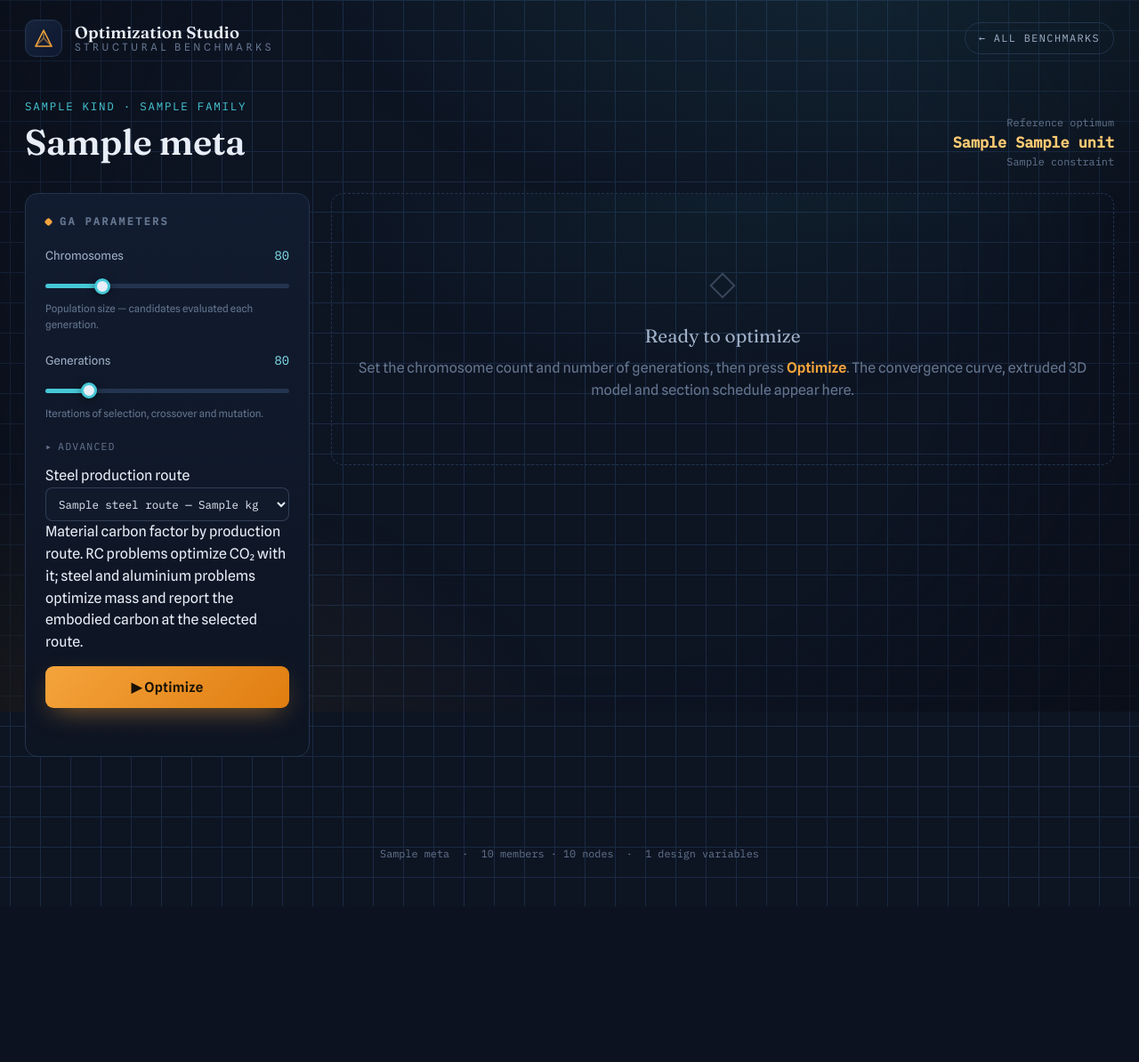
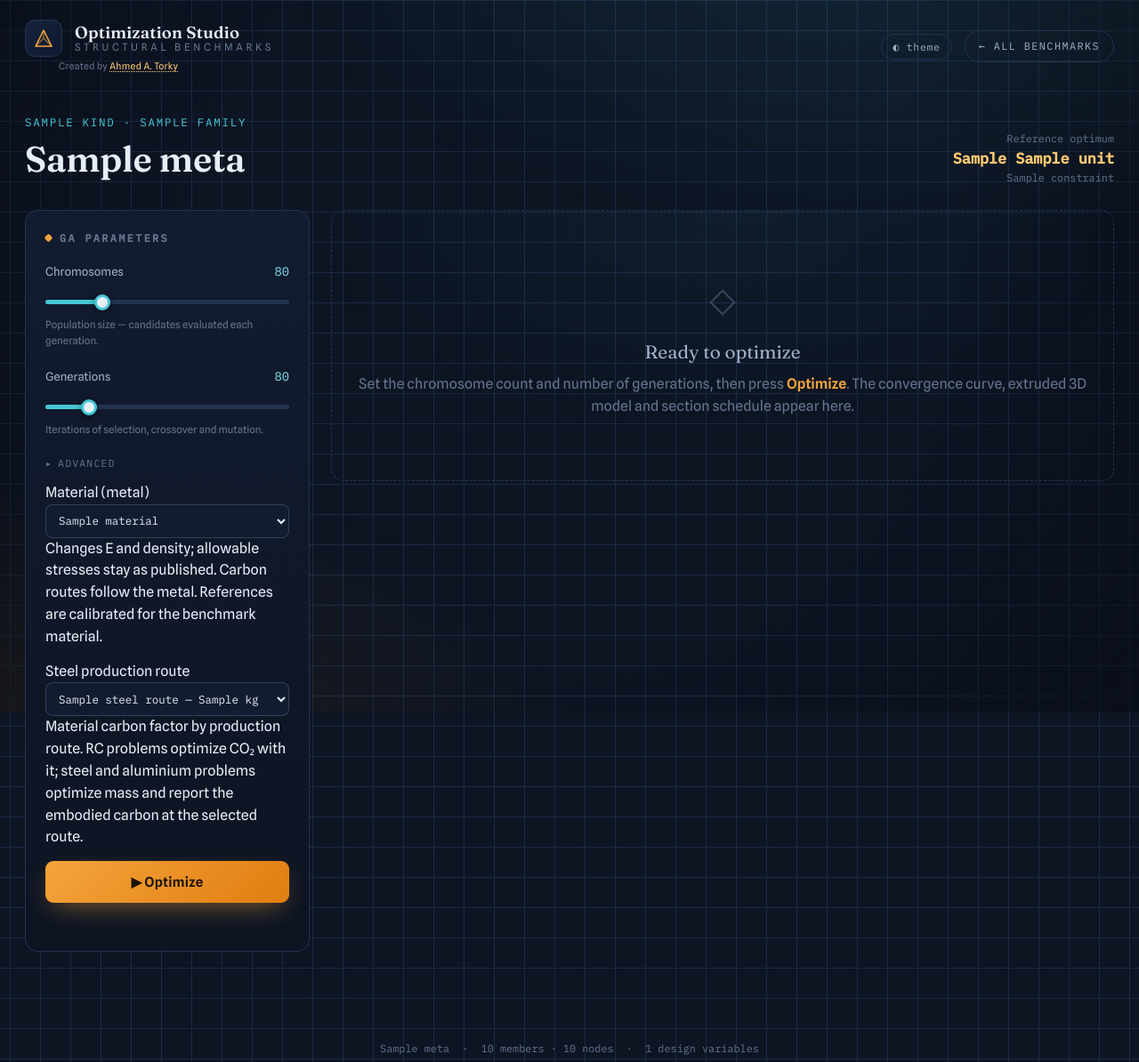
Before and after one commit to Ahmed-A-Torky/LCA-based-Structural-Optimization-STEEL-and-RC-, a Flask app: template templates/problem.html in a window 1280 px wide. Shown: the top 1194 px of the page at 89% size. Before the commit the page ends 1019 px from the top, so only its background shows below. Run offline with Flask 3, Linux system fonts and the light colour scheme; the template is opened without the code that fills it: most values are stand-ins (such as "Sample title", 1, 10 or a date in 2020); some libraries are stand-ins or nearby versions.

Commit message:
Add files via upload

```diff
--- a/app.py
+++ b/app.py
@@ -79,8 +79,10 @@ def problem_page(key):
     p0 = E.PROBLEMS[key]()
     routes = E.routes_for(p0.material)
     m["material"] = p0.material
+    metal_ok = m.get("family") in ("static", "frequency") and key != "mrf3"
     return render_template("problem.html", meta=m, steel_routes=routes,
-                           default_route=p0.steel_route)
+                           default_route=p0.steel_route,
+                           materials=(E.MATERIALS if metal_ok else None))
 
 
 @app.route("/api/problems")
@@ -105,6 +107,8 @@ def api_problem(key):
 
 def _run_job(job_id, key, params):
     p = E.PROBLEMS[key]()
+    if params.get("material"):
+        p.set_material(str(params["material"]))
     if hasattr(p, "set_steel_route") and params.get("steel_route"):
         p.set_steel_route(str(params["steel_route"]))
     di = params.get("design") or {}
@@ -160,6 +164,8 @@ def _run_job(job_id, key, params):
             "history": res["history"],
             "history_feasible": res["history_feasible"],
             "freq_history": res.get("freq_history"),
+            "scatter": list(getattr(p, "archive", []) or []),
+            "material": getattr(p, "material_choice", "benchmark"),
             "freq_target": freq_target,
             "evaluations": res["evaluations"],
             "evaluation": ev,
--- a/render.yaml
+++ b/render.yaml
@@ -8,6 +8,8 @@ services:
     buildCommand: pip install -r requirements.txt
     startCommand: gunicorn app:app --workers 1 --threads 8 --timeout 180 --bind 0.0.0.0:$PORT
     envVars:
+      - key: PYTHON_VERSION
+        value: "3.12.4"
       # Allow your Wix site to embed this app in an iframe.
       # Replace with your real Wix domain, or use "*" to allow any site.
       - key: EMBED_ALLOW
--- a/static/style.css
+++ b/static/style.css
@@ -345,9 +345,44 @@ footer.foot a{color:var(--cyan)}
 @keyframes spin{to{transform:rotate(360deg)}}
 
 /* steel route selector */
-.route-sel{width:100%;background:var(--bg-2,#101a2b);color:var(--fg,#e8eef7);
+.route-sel{width:100%;background:var(--ink-2);color:var(--fg);
   border:1px solid rgba(110,130,160,.35);border-radius:8px;padding:9px 10px;
   font-family:var(--font-mono);font-size:.78rem;outline:none}
 .route-sel:focus{border-color:var(--cyan,#46c8d6)}
 
 .badge.member{background:rgba(142,162,192,.14);color:#a9bcd8;border:1px solid rgba(142,162,192,.4)}
+
+
+/* ---- byline, theme toggle, amplitude legend, carbon card, scatter ---- */
+.brand-wrap{display:flex;flex-direction:column;gap:2px}
+.byline{font-size:.66rem;color:var(--fg-faint);letter-spacing:.03em;padding-left:38px;font-family:var(--font-body)}
+.byline a{color:var(--amber-soft);text-decoration:none;border-bottom:1px dotted currentColor}
+.theme-btn{margin-left:auto;margin-right:14px;background:transparent;color:var(--fg-dim);border:1px solid var(--line);
+  border-radius:999px;padding:6px 12px;font-family:var(--font-mono);font-size:.72rem;cursor:pointer;letter-spacing:.06em}
+.theme-btn:hover{color:var(--fg);border-color:var(--cyan)}
+.amp-legend{display:flex;align-items:center;gap:10px;font-family:var(--font-mono);font-size:.7rem;color:var(--fg-faint);margin:10px 0 2px}
+.amp-legend .grad{flex:0 0 160px;height:8px;border-radius:4px;background:linear-gradient(90deg,hsl(170 70% 50%),hsl(40 80% 55%),hsl(0 70% 55%));border:1px solid var(--line)}
+.carbon-card{margin-top:14px;padding:16px 18px;border:1px solid var(--line);border-radius:var(--radius-sm);
+  background:linear-gradient(135deg,rgba(94,201,138,.10),transparent 60%),var(--ink-2)}
+.carbon-card .cc-head{display:flex;align-items:baseline;gap:14px;flex-wrap:wrap}
+.carbon-card .cc-lab{font-family:var(--font-mono);font-size:.7rem;letter-spacing:.14em;text-transform:uppercase;color:var(--fg-faint)}
+.carbon-card .cc-tot{font-family:var(--font-display);font-size:1.7rem;color:var(--green)}
+.carbon-card .cc-cost{font-family:var(--font-display);font-size:1.25rem;color:var(--amber-soft);margin-left:auto}
+.carbon-card .cc-rows{display:grid;grid-template-columns:1fr 1fr;gap:6px 26px;margin-top:10px}
+.carbon-card .cc-row{display:grid;grid-template-columns:110px 1fr 90px;align-items:center;gap:10px;font-size:.8rem}
+.carbon-card .cc-row .minibar{height:7px;border-radius:4px;background:var(--ink-3);overflow:hidden}
+.carbon-card .cc-row .minibar i{display:block;height:100%;border-radius:4px}
+.carbon-card .cc-row .v{font-family:var(--font-mono);font-size:.74rem;color:var(--fg-dim);text-align:right}
+.carbon-card .cc-note{margin-top:10px;font-size:.74rem;color:var(--fg-faint)}
+#scatCanvas{width:100%;height:300px;display:block}
+
+/* ---- light theme ---- */
+[data-theme="light"]{--ink:#f4f6fa;--ink-2:#ffffff;--ink-3:#e8edf4;--line:#d3dae6;--grid:#e1e7f0;
+  --fg:#16263f;--fg-dim:#3f4d66;--fg-faint:#6c7891;--amber:#c87f16;--amber-soft:#9c6410;--cyan:#1a8fa0;--cyan-soft:#146f7c;
+  --green:#2e9e63;--danger:#c0392b;--violet:#6c5ce7;--shadow:0 18px 50px -26px rgba(20,30,50,.28)}
+[data-theme="light"] body{background:#f4f6fa;background-image:none}
+[data-theme="light"] body::before{opacity:.35}
+[data-theme="light"] #three-host{background:radial-gradient(600px 300px at 50% 20%,rgba(26,143,160,.08),transparent),#eef2f7}
+[data-theme="light"] .carbon-card{background:linear-gradient(135deg,rgba(46,158,99,.10),transparent 60%),#fff}
+
+[data-theme="light"] .route-sel{background:#fff;border-color:#c9d2df}
--- a/static/workspace.js
+++ b/static/workspace.js
@@ -1,3 +1,14 @@
+// ---- theme + amplitude colour scale (shared by every bar and chart) ----
+function cssVar(n){ return getComputedStyle(document.documentElement).getPropertyValue(n).trim(); }
+function isLight(){ return document.documentElement.getAttribute('data-theme') === 'light'; }
+function ampColor(t){                       // 0 -> teal, 1 -> amber, >1 -> red
+  const u = Math.max(0, Math.min(1.2, t));
+  const h = u >= 1 ? 0 : 170 - 130*u;
+  return `hsl(${h.toFixed(0)} 72% ${isLight() ? '42%' : '55%'})`;
+}
+function ampLegend(left, right){
+  return `<div class="amp-legend"><span>${left}</span><span class="grad"></span><span>${right}</span></div>`;
+}
 /* ============================================================
    workspace.js — optimization control, polling, and all views
    ============================================================ */
@@ -44,6 +55,7 @@ function gaParams(){
   const seed = +document.getElementById('seed').value;
   const routeEl = document.getElementById('steelRoute');
   let extra = routeEl ? {steel_route: routeEl.value} : {};
+  const mSel = document.getElementById('matSel'); if(mSel) extra.material = mSel.value;
   const dM = document.getElementById('dM');
   if(dM){
     extra.design = {M_kNm:+dM.value, L_m:+document.getElementById('dL').value,
@@ -110,6 +122,7 @@ async function poll(nGen){
 
 function setProgress(gen, tot, pct, best, feasible, f1){
   document.getElementById('barFill').style.width = Math.min(100, pct) + '%';
+  document.getElementById('barFill').style.background = ampColor(Math.min(100, pct)/100);
   document.getElementById('pctTxt').textContent = Math.round(Math.min(100,pct)) + '%';
   document.getElementById('genNow').textContent = gen;
   const b = document.getElementById('bestNow');
@@ -164,10 +177,12 @@ function renderViews(){
   host.innerHTML = '';
   if(want.includes('results'))  host.appendChild(viewResults());
   if(want.includes('fitness'))  host.appendChild(viewFitness());
+  if(want.includes('fitness') && CURRENT.scatter && CURRENT.scatter.length) host.appendChild(viewScatter());
   if(want.includes('model'))    host.appendChild(viewModel());
   if(want.includes('sections')) host.appendChild(viewSections());
 
   if(want.includes('fitness')) drawFitness();
+  if(want.includes('fitness') && CURRENT.scatter && CURRENT.scatter.length) drawScatter();
   if(want.includes('model'))   initThree();
 }
 
@@ -221,14 +236,23 @@ function viewResults(){
   }
   wrap.appendChild(grid);
   if(ev.carbon){
-    const c = ev.carbon;
-    const parts = Object.entries(c.breakdown).map(([k,v])=>`${k} <b>${v.toFixed(0)}</b>`).join(' \u00b7 ');
-    const cn = document.createElement('div'); cn.className = 'note';
-    cn.innerHTML = `<b>Embodied carbon: ${c.total.toFixed(1)} kg CO\u2082</b> \u2014 ${parts}.
-      ${c.material === 'rebar' ? 'Objective is CO\u2082; concrete 224.94 kg/m\u00b3 (BEDEC), rebar'
-        : 'Objective is mass; carbon reported for ' + c.material + ' at'} <b>${c.factor.toFixed(2)} kg/kg</b>
-      (${c.route} route).`;
-    wrap.appendChild(cn);
+    const c = ev.carbon, bd = c.breakdown, tot = c.total || 1;
+    const cost = c.cost || null;
+    const rows = Object.entries(bd).map(([k,v]) => `<div class="cc-row"><span>${k}</span>
+        <div class="minibar"><i style="width:${(v/tot*100).toFixed(0)}%;background:${ampColor(v/tot)}"></i></div>
+        <span class="v">${v.toFixed(0)} kg · ${(v/tot*100).toFixed(0)}%</span></div>`).join('');
+    const crow = cost ? Object.entries(cost.breakdown).map(([k,v]) => `${k} ${v.toFixed(0)}`).join(' · ') : '';
+    const card = document.createElement('div'); card.className = 'carbon-card';
+    card.innerHTML = `<div class="cc-head"><span class="cc-lab">Embodied CO\u2082 (cradle to gate)</span>
+        <span class="cc-tot">${c.total.toFixed(1)} kg CO\u2082</span>
+        ${cost ? `<span class="cc-cost">\u2248 ${cost.total.toFixed(0)} \u20ac <span class="cc-lab">est. cost</span></span>` : ''}</div>
+      <div class="cc-rows">${rows}</div>
+      ${ampLegend('share of total', '100 %')}
+      <div class="cc-note">${c.material === 'rebar'
+        ? `Objective is CO\u2082. Concrete 224.94 kg/m\u00b3, formwork 2.24 kg/m\u00b2 (BEDEC); rebar <b>${c.factor.toFixed(2)} kg/kg</b> (${c.route} route).`
+        : `Objective is mass; carbon reported for <b>${c.material}</b> at <b>${c.factor.toFixed(2)} kg CO\u2082/kg</b> (${c.route} route).`}
+        ${cost ? ` Cost at indicative unit prices: ${crow} \u20ac.` : ''}</div>`;
+    wrap.appendChild(card);
   }
 
   // feasibility pill + constraint detail
@@ -258,18 +282,7 @@ function viewResults(){
     const bk = ev.breakdown;
     const parts = Object.keys(bk).map(k =>
       `${k.charAt(0).toUpperCase()+k.slice(1)} <b>${bk[k].toFixed(0)}</b>`).join(' \u00b7 ');
-    if(ev.breakdown){
-    const bnote = document.createElement('div');
-      bnote.className = 'note';
-      const rt = ev.steel_route, rf = ev.steel_co2_factor;
-      let steelTxt = rf != null
-        ? `steel <b>${rf.toFixed(2)} kg/kg</b> (${rt} route)` : 'steel 2.82 kg/kg';
-      bnote.innerHTML = `Emission breakdown (kg CO\u2082): ${parts}. Concrete 224.94 kg/m\u00b3
-        (BEDEC); ${steelTxt}.` + (rt && rt !== 'bedec'
-        ? ` <span style="color:var(--amber-soft)">Note: the studio reference was calibrated
-        with the default BEDEC route (2.82 kg/kg) \u2014 compare like-for-like runs.</span>` : '');
-      wrap.appendChild(bnote);
-    }
+
   }
 
   // Plain-language interpretation of the delta vs the published reference.
@@ -382,6 +395,54 @@ function viewFitness(){
   wrap.appendChild(lg);
   return block('Convergence', 'best ' + objWord + ' per generation', wrap);
 }
+
+function viewScatter(){
+  const wrap = document.createElement('div');
+  const cv = document.createElement('canvas'); cv.id = 'scatCanvas'; wrap.appendChild(cv);
+  const lg = document.createElement('div'); lg.className = 'legend';
+  lg.innerHTML = `<span class="lg"><span class="sw" style="background:var(--cyan)"></span>feasible designs</span>
+     <span class="lg"><span class="sw" style="background:var(--fg-faint)"></span>infeasible</span>
+     <span class="lg"><span class="sw" style="background:var(--amber)"></span>Pareto front (cost vs CO\u2082)</span>
+     <span class="lg"><span class="sw" style="background:var(--green)"></span>optimum</span>`;
+  wrap.appendChild(lg);
+  return block('Cost vs CO\u2082 of evaluated designs', CURRENT.scatter.length + ' designs \u00b7 indicative unit prices', wrap);
+}
+function drawScatter(){
+  const cv = document.getElementById('scatCanvas'); if(!cv) return;
+  const dpr = window.devicePixelRatio || 1, W = cv.clientWidth, H = 300;
+  cv.width = W*dpr; cv.height = H*dpr; const x = cv.getContext('2d'); x.scale(dpr, dpr);
+  const pts = CURRENT.scatter, feas = pts.filter(p=>p[2]);
+  if(!feas.length) return;
+  const cs = feas.map(p=>p[0]), zs = feas.map(p=>p[1]);
+  const lo = [Math.min(...cs), Math.min(...zs)], hi = [Math.max(...cs), Math.max(...zs)];
+  const pad = {l:64, r:18, t:14, b:40}, pw = W-pad.l-pad.r, ph = H-pad.t-pad.b;
+  const X = v => pad.l + (v-lo[0])/((hi[0]-lo[0])||1)*pw, Y = v => pad.t + ph - (v-lo[1])/((hi[1]-lo[1])||1)*ph;
+  x.strokeStyle = cssVar('--grid'); x.lineWidth = 1; x.font = '11px ' + cssVar('--font-mono');
+  for(let k=0;k<=4;k++){
+    const gy = pad.t + ph*k/4, gv = hi[1] - (hi[1]-lo[1])*k/4;
+    x.beginPath(); x.moveTo(pad.l, gy); x.lineTo(W-pad.r, gy); x.stroke();
+    x.fillStyle = cssVar('--fg-faint'); x.textAlign = 'right'; x.textBaseline = 'middle'; x.fillText(gv.toFixed(0), pad.l-8, gy);
+    const gx = pad.l + pw*k/4, gc = lo[0] + (hi[0]-lo[0])*k/4;
+    x.textAlign = 'center'; x.textBaseline = 'top'; x.fillText(gc.toFixed(0), gx, pad.t+ph+6);
+  }
+  x.fillStyle = cssVar('--fg-faint'); x.textAlign = 'center'; x.fillText('cost (\u20ac)', pad.l + pw/2, H-12);
+  x.save(); x.translate(14, pad.t + ph/2); x.rotate(-Math.PI/2); x.fillText('CO\u2082 (kg)', 0, 0); x.restore();
+  const inf = pts.filter(p=>!p[2]);
+  x.fillStyle = cssVar('--fg-faint'); x.globalAlpha = 0.18;
+  inf.forEach(p => { if(p[0]>=lo[0]&&p[0]<=hi[0]&&p[1]>=lo[1]&&p[1]<=hi[1]){ x.beginPath(); x.arc(X(p[0]), Y(p[1]), 1.6, 0, 6.283); x.fill(); } });
+  x.globalAlpha = 0.55; x.fillStyle = cssVar('--cyan');
+  feas.forEach(p => { x.beginPath(); x.arc(X(p[0]), Y(p[1]), 2.2, 0, 6.283); x.fill(); });
+  x.globalAlpha = 1;
+  const srt = feas.slice().sort((a,b)=>a[0]-b[0]); let best = Infinity; const front = [];
+  srt.forEach(p => { if(p[1] < best){ best = p[1]; front.push(p); } });
+  x.strokeStyle = cssVar('--amber'); x.lineWidth = 2; x.beginPath();
+  front.forEach((p,i) => { i ? x.lineTo(X(p[0]), Y(p[1])) : x.moveTo(X(p[0]), Y(p[1])); }); x.stroke();
+  x.fillStyle = cssVar('--amber'); front.forEach(p => { x.beginPath(); x.arc(X(p[0]), Y(p[1]), 3.2, 0, 6.283); x.fill(); });
+  const ev = CURRENT.evaluation, c = ev.carbon || {};
+  if(c.cost){ x.fillStyle = cssVar('--green'); x.beginPath(); x.arc(X(c.cost.total), Y(ev.mass), 6, 0, 6.283); x.fill();
+    x.strokeStyle = cssVar('--fg'); x.lineWidth = 1.5; x.stroke(); }
+}
+
 function drawFitness(){
   const c = document.getElementById('fitCanvas'); if(!c) return;
   const dpr = window.devicePixelRatio || 1;
@@ -410,13 +471,13 @@ function drawFitness(){
   x.font = '11px "IBM Plex Mono"'; x.textBaseline='middle';
   for(let k=0;k<=4;k++){
     const v = lo+(hi-lo)*k/4, yy = Y(v);
-    x.strokeStyle = 'rgba(35,52,79,.6)'; x.lineWidth=1;
+    x.strokeStyle = cssVar('--grid'); x.lineWidth=1;
     x.beginPath(); x.moveTo(pad.l,yy); x.lineTo(W-pad.r,yy); x.stroke();
-    x.fillStyle = '#64758f'; x.textAlign='right';
+    x.fillStyle = cssVar('--fg-faint'); x.textAlign='right';
     x.fillText(v.toFixed((hi-lo) < 20 ? 2 : 0), pad.l-10, yy);
   }
   // x axis label
-  x.fillStyle='#64758f'; x.textAlign='center'; x.textBaseline='top';
+  x.fillStyle=cssVar('--fg-faint'); x.textAlign='center'; x.textBaseline='top';
   x.fillText('generation', pad.l+plotW/2, H-16);
 
   // reference: frequency target line + tolerance band, or mass reference line
@@ -427,19 +488,19 @@ function drawFitness(){
     x.strokeStyle = 'rgba(244,164,60,.55)'; x.setLineDash([3,4]); x.lineWidth=1;
     x.beginPath(); x.moveTo(pad.l,yU); x.lineTo(W-pad.r,yU); x.stroke();
     x.beginPath(); x.moveTo(pad.l,yL); x.lineTo(W-pad.r,yL); x.stroke();
-    x.strokeStyle = '#f4a43c'; x.setLineDash([6,4]); x.lineWidth=1.6;
+    x.strokeStyle = cssVar('--amber'); x.setLineDash([6,4]); x.lineWidth=1.6;
     x.beginPath(); x.moveTo(pad.l,yT); x.lineTo(W-pad.r,yT); x.stroke();
     x.setLineDash([]);
-    x.fillStyle = '#f4a43c'; x.textAlign='left'; x.textBaseline='bottom';
+    x.fillStyle = cssVar('--amber'); x.textAlign='left'; x.textBaseline='bottom';
     x.fillText('target ' + ft.value + ' ' + ft.unit, pad.l+6, yT-3);
   } else {
-    x.strokeStyle = '#f4a43c'; x.setLineDash([5,4]); x.lineWidth=1.5;
+    x.strokeStyle = cssVar('--amber'); x.setLineDash([5,4]); x.lineWidth=1.5;
     x.beginPath(); x.moveTo(pad.l, Y(ref)); x.lineTo(W-pad.r, Y(ref)); x.stroke();
     x.setLineDash([]);
   }
 
   // best-mass line (skip nulls / leading infeasible)
-  x.strokeStyle = '#46c8d6'; x.lineWidth=2.4; x.lineJoin='round';
+  x.strokeStyle = cssVar('--cyan'); x.lineWidth=2.4; x.lineJoin='round';
   x.beginPath(); let started=false;
   hist.forEach((v,i)=>{ if(v==null) return;
     const px=X(i), py=Y(v);
@@ -456,8 +517,8 @@ function drawFitness(){
   // final point
   const lastI = hist.length-1, lastV = hist[lastI];
   if(lastV!=null){
-    x.fillStyle='#46c8d6'; x.beginPath(); x.arc(X(lastI),Y(lastV),4.5,0,7); x.fill();
-    x.fillStyle='#e8eef7'; x.textAlign='right'; x.textBaseline='bottom';
+    x.fillStyle=cssVar('--cyan'); x.beginPath(); x.arc(X(lastI),Y(lastV),4.5,0,7); x.fill();
+    x.fillStyle=cssVar('--fg'); x.textAlign='right'; x.textBaseline='bottom';
     const lastTxt = isFreqChart ? ('f'+ft.mode+' = '+lastV.toFixed(2)+' '+ft.unit)
                                 : (lastV.toFixed(1)+' '+META.unit);
     x.fillText(lastTxt, W-pad.r, Y(lastV)-8);
@@ -499,9 +560,9 @@ function viewSections(){
       const util = b.limit ? Math.abs(b.sigma)/b.limit : 0;
       const cls = b.viol ? 'viol' : '';
       rows += `<td class="${cls}">${b.sigma.toFixed(1)} / ${b.limit.toFixed(0)} ${b.unit ?? 'MPa'}</td>`;
-      rows += `<td class="barcell" style="min-width:120px"><div class="minibar"><i style="width:${Math.min(100,util*100).toFixed(0)}%;${b.viol?'background:var(--danger)':''}"></i></div></td>`;
+      rows += `<td class="barcell" style="min-width:120px"><div class="minibar"><i style="width:${Math.min(100,util*100).toFixed(0)}%;background:${ampColor(util)}"></i></div></td>`;
     } else {
-      rows += `<td class="barcell" style="min-width:140px"><div class="minibar"><i style="width:${(b.area/amax*100).toFixed(0)}%"></i></div></td>`;
+      rows += `<td class="barcell" style="min-width:140px"><div class="minibar"><i style="width:${(b.area/amax*100).toFixed(0)}%;background:${ampColor(b.area/amax)}"></i></div></td>`;
     }
     rows += `</tr>`;
   });
@@ -510,7 +571,7 @@ function viewSections(){
 
   if(!isFreq){
     const lg = document.createElement('div'); lg.className='legend';
-    lg.innerHTML = `<span class="lg"><span class="sw" style="background:linear-gradient(90deg,var(--cyan),var(--amber))"></span>Utilisation (|σ|/limit)</span>
+    lg.innerHTML = ampLegend('0 %', '100 % of limit · red = exceeded') + `<span class="lg">Utilisation (|σ|/limit)</span>
       <span class="lg"><span class="sw" style="background:var(--danger)"></span>Constraint violated</span>`;
     wrap.appendChild(lg);
   }
@@ -548,7 +609,7 @@ function viewSectionsRC(ev){
       <td>${c.demand.toFixed(2)} ${c.unit}</td>
       <td>${c.capacity.toFixed(2)} ${c.unit}</td>
       <td class="${cls}">${u.toFixed(0)}%</td>
-      <td class="barcell"><div class="minibar"><i style="width:${Math.min(100,u).toFixed(0)}%;${c.ok?'':'background:var(--danger)'}"></i></div></td>
+      <td class="barcell"><div class="minibar"><i style="width:${Math.min(100,u).toFixed(0)}%;background:${ampColor(u/100)}"></i></div></td>
     </tr>`;
   });
   t2.innerHTML = r2;
@@ -563,6 +624,7 @@ function viewSectionsRC(ev){
     wrap.appendChild(note);
   }
   const nCon = (ev.constraints||[]).length;
+  const lgc = document.createElement('div'); lgc.innerHTML = ampLegend('0 %', '100 % of capacity · red = exceeded'); wrap.appendChild(lgc);
   if(ev.details && ev.details.length){
     const t3 = document.createElement('table'); t3.className='tbl'; t3.style.marginTop='18px';
     let r3 = `<tr><th>Section property / design detail</th><th>Value</th><th>Unit</th></tr>`;
@@ -902,3 +964,5 @@ window.addEventListener('resize', ()=>{
   }
   if(CURRENT && activeViews().includes('fitness')) drawFitness();
 });
+
+window.addEventListener('themechange', () => { if(typeof CURRENT !== 'undefined' && CURRENT) renderViews(); });
--- a/templates/problem.html
+++ b/templates/problem.html
@@ -6,11 +6,12 @@
 <title>{{ meta.name }} — Optimization Studio</title>
 <link rel="stylesheet" href="{{ url_for('static', filename='fonts.css') }}">
 <link rel="stylesheet" href="{{ url_for('static', filename='style.css') }}">
+<script>(function(){try{if(localStorage.getItem('sos-theme')==='light')document.documentElement.setAttribute('data-theme','light');}catch(e){}})();</script>
 </head>
 <body>
 
 <div class="topbar">
-  <a class="brand" href="/">
+  <div class="brand-wrap"><a class="brand" href="/">
     <span class="mark">
       <svg viewBox="0 0 24 24" fill="none" stroke="#f4a43c" stroke-width="1.6">
         <path d="M3 21 L12 3 L21 21 Z" stroke-linejoin="round"/>
@@ -20,6 +21,8 @@
     </span>
     <span class="tt"><b>Optimization Studio</b><span>Structural&nbsp;Benchmarks</span></span>
   </a>
+  <div class="byline">Created by <a href="https://www.linkedin.com/in/ahmed-a-torky/" target="_blank" rel="noopener noreferrer">Ahmed A. Torky</a></div></div>
+  <button id="themeBtn" class="theme-btn" type="button" title="Switch light / dark theme">◐ theme</button>
   <a class="back" href="/">← All benchmarks</a>
 </div>
 
@@ -55,7 +58,16 @@
       <button class="adv-toggle" id="advToggle">
         <span class="chev">▸</span> Advanced
       </button>
-            {% if steel_routes %}
+            {% if materials %}
+      <div class="param" style="margin-bottom:14px">
+        <div class="p-head"><label for="matSel">Material (metal)</label></div>
+        <select id="matSel" class="route-sel">
+          {% for mk, mv in materials.items() %}<option value="{{ mk }}">{{ mv.label }}</option>{% endfor %}
+        </select>
+        <div class="p-sub">Changes E and density; allowable stresses stay as published. Carbon routes follow the metal. References are calibrated for the benchmark material.</div>
+      </div>
+      {% endif %}
+      {% if steel_routes %}
       <div class="param" style="margin-bottom:14px">
         <div class="p-head"><label for="steelRoute">{{ "Aluminium" if meta.material == "aluminium" else "Steel" }} production route</label></div>
         <select id="steelRoute" class="route-sel">
@@ -158,5 +170,6 @@
 <script src="{{ url_for('static', filename='three.min.js') }}"></script>
 <script id="meta" type="application/json">{{ meta | tojson }}</script>
 <script src="{{ url_for('static', filename='workspace.js') }}"></script>
+<script>(function(){var b=document.getElementById('themeBtn');if(!b)return;b.addEventListener('click',function(){var r=document.documentElement;var light=r.getAttribute('data-theme')==='light';if(light)r.removeAttribute('data-theme');else r.setAttribute('data-theme','light');try{localStorage.setItem('sos-theme',light?'dark':'light');}catch(e){}window.dispatchEvent(new Event('themechange'));});})();</script>
 </body>
 </html>
```
Also changed, not shown: engine.py (+53 -2 lines), requirements-dev.txt (added, +7 -0 lines), requirements.txt (+1 -6 lines), templates/index.html (+7 -3 lines), tests/test_engine.py (+20 -0 lines), README.md, 2 other files.
